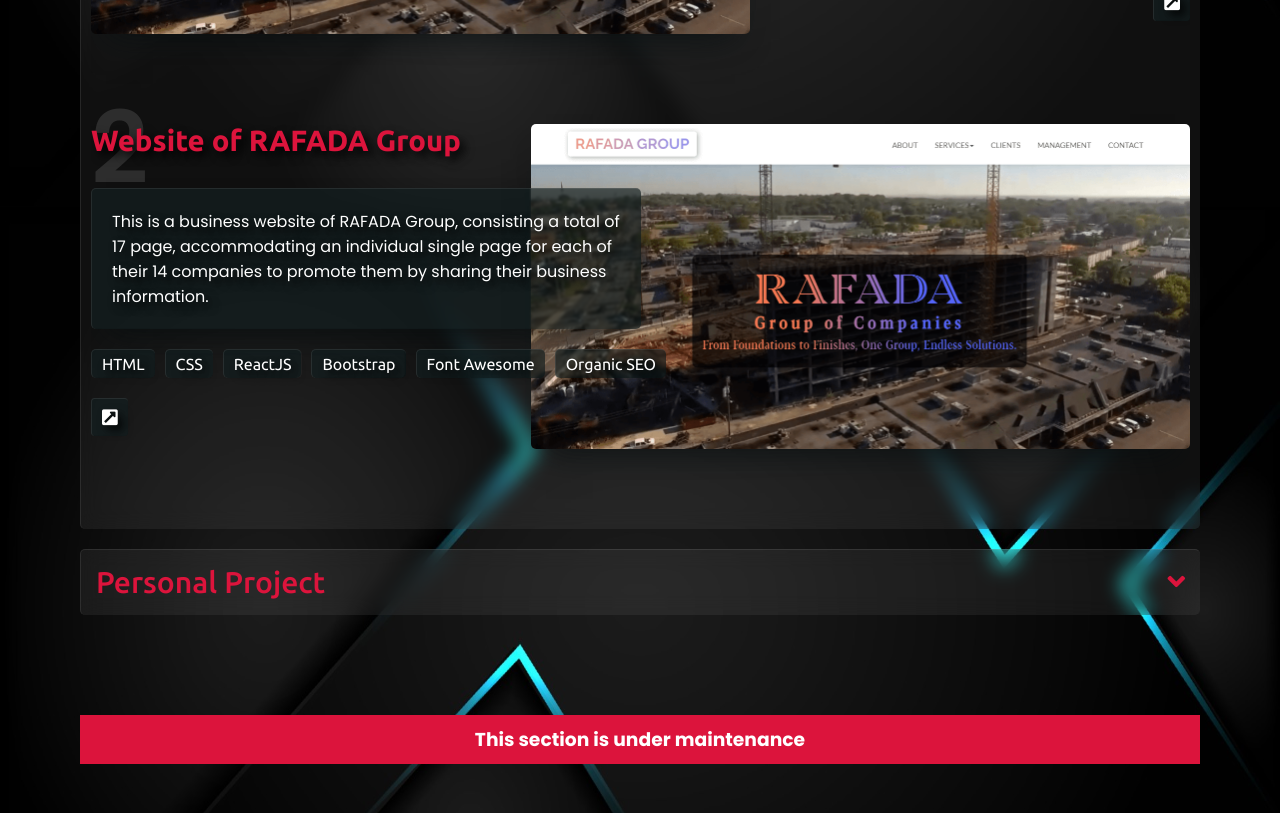
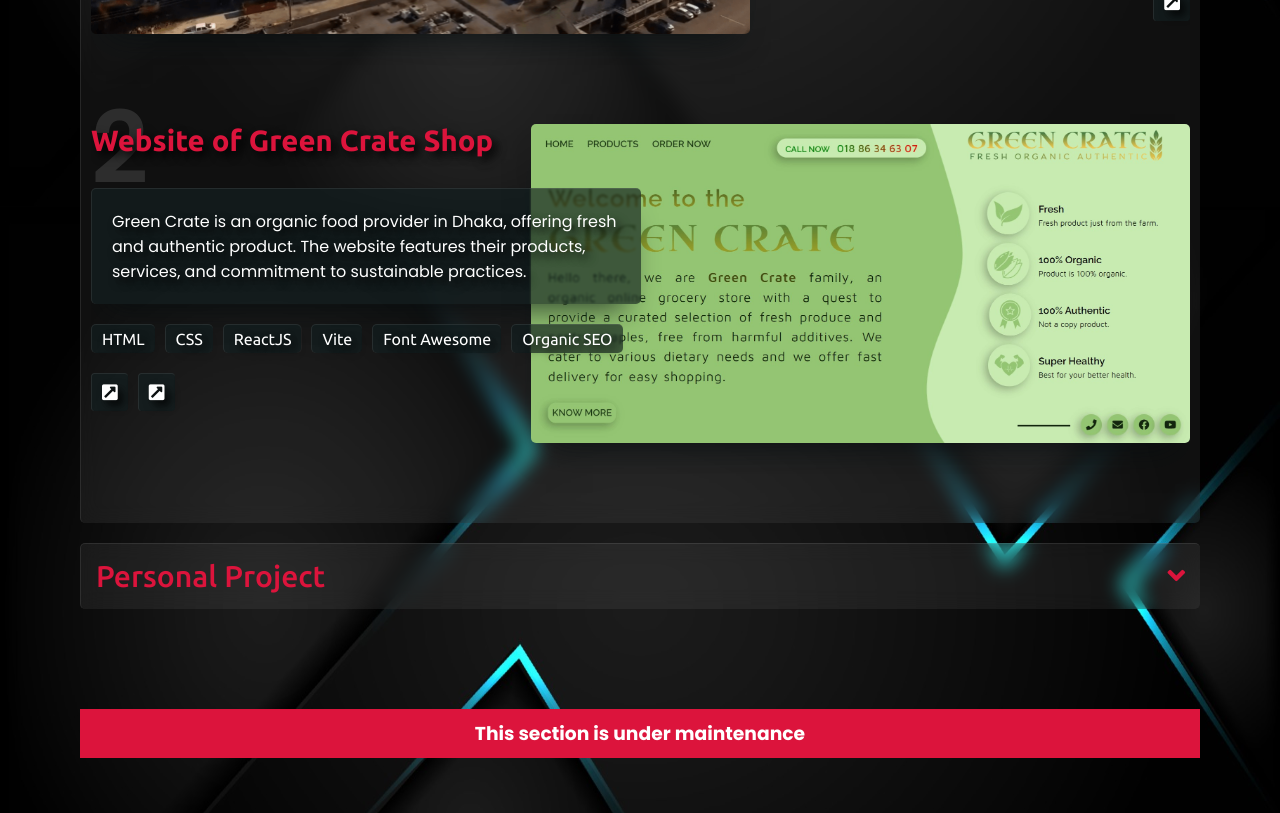
Before and after one commit to Maaazhar/maaazhar.github.io, a React (Vite) app: page / in a window 1280 px wide. Shown: the part 4160-4973 px from the top of the page. Built offline with nearby package versions, Linux system fonts and the light colour scheme.

Commit message:
updating project section-24

```diff
--- a/src/components/Project/Project.css
+++ b/src/components/Project/Project.css
@@ -81,7 +81,7 @@
 }
 
 .projectTitle::after {
-    content: attr(data);
+    content: attr(projectSequence);
     position: absolute;
     top: -150%;
     right: 0%;
@@ -122,6 +122,7 @@
     border-left: 1px solid #ffffff17;
     font: 400 16px "Poppins", sans-serif;
     text-shadow: 5px 5px 10px #000;
+
 }
 
 
--- a/src/components/Project/Project.jsx
+++ b/src/components/Project/Project.jsx
@@ -1,6 +1,7 @@
 import "./Project.css";
 import imgOfRafada from "../../assets/images/project/rafada.png";
 import portfolio from "../../assets/images/project/portfolio.jpg";
+import GreenCrate from "../../assets/images/project/GreenCrate.jpg";
 import { useState } from "react";
 
 const Project = () => {
@@ -15,14 +16,14 @@ const Project = () => {
                     "title": "Website of RAFADA Group",
                     "details": "This is a business website of RAFADA Group, consisting a total of 17 page, accommodating an individual single page for each of their 14 companies to promote them by sharing their business information.",
                     "technology": ["HTML", "CSS", "ReactJS", "Bootstrap", "Font Awesome", "Organic  SEO"],
-                    "liveLink": "https://www.rafadagroup.com/",
+                    "liveLink": ["https://www.rafadagroup.com/"],
                 },
                 {
-                    "image": imgOfRafada,
-                    "title": "Website of RAFADA Group",
-                    "details": "This is a business website of RAFADA Group, consisting a total of 17 page, accommodating an individual single page for each of their 14 companies to promote them by sharing their business information.",
-                    "technology": ["HTML", "CSS", "ReactJS", "Bootstrap", "Font Awesome", "Organic  SEO"],
-                    "liveLink": "https://www.rafadagroup.com/",
+                    "image": GreenCrate,
+                    "title": "Website of Green Crate Shop",
+                    "details": "Green Crate is an organic food provider in Dhaka, offering fresh and authentic product. The website features their products, services, and commitment to sustainable practices.",
+                    "technology": ["HTML", "CSS", "ReactJS", "Vite", "Font Awesome", "Organic  SEO"],
+                    "liveLink": ["http://greencratebd.com/", "https://greencrate.netlify.app/"],
                 }
             ]
         },
@@ -33,16 +34,16 @@ const Project = () => {
                     "image": portfolio,
                     "title": "Portfolio of Mazharul Islam",
                     "details": "This is a portfolio website of Mazharul Islam showcases his professional expertise as a web developer based in the UAE, featuring his portfolio, technical skills, and professional experience.",
-                    "technology": ["HTML", "CSS", "ReactJS", "Font Awesome", "Organic  SEO"],
-                    "liveLink": "https://maaazhar.github.io/",
+                    "technology": ["HTML", "CSS", "ReactJS", "Vite", "Font Awesome", "Organic  SEO"],
+                    "liveLink": ["https://maaazhar.github.io/"],
                     "githubLink": "https://github.com/Maaazhar/maaazhar.github.io"
                 },
                 {
                     "image": portfolio,
                     "title": "Portfolio of Mazharul Islam",
                     "details": "This is a portfolio website of Mazharul Islam showcases his professional expertise as a web developer based in the UAE, featuring his portfolio, technical skills, and professional experience.",
-                    "technology": ["HTML", "CSS", "ReactJS", "Font Awesome", "Organic  SEO"],
-                    "liveLink": "https://maaazhar.github.io/",
+                    "technology": ["HTML", "CSS", "ReactJS", "Vite", "Font Awesome", "Organic  SEO"],
+                    "liveLink": ["https://maaazhar.github.io/"],
                     "githubLink": "https://github.com/Maaazhar/maaazhar.github.io"
                 }
             ]
@@ -74,22 +75,38 @@ const Project = () => {
                                         <div className="projectCard">
                                             {d.list.map((p, i) => {
                                                 return (
-                                                    <div key={`${p.image}-${i}`} className={i / 2 === 0 ? "singleProject" : "singleProjectRevers"}>
+                                                    <div
+                                                        key={`${p.image}-${i}`}
+                                                        className={i % 2 === 0 ? "singleProject" : "singleProjectRevers"}>
                                                         <div className="projectImg "><img src={p.image} alt="" /></div>
                                                         <div className="projectDescription ">
-                                                            <div className="projectTitle" data={i+1}>
+                                                            <div className="projectTitle" projectSequence={i + 1}>
                                                                 <h3>{p.title}</h3>
                                                             </div>
                                                             <div className="projectInfo ">
                                                                 <p className="projectDetails">{p.details}</p>
                                                                 <div className="projectTechnology">
                                                                     <ul>
-                                                                        {p.technology.map((t) => (<li key={t + 1}>{t}</li>))}
+                                                                        {p.technology.map((t) => (
+                                                                            <li key={t + 100}>{t}</li>
+                                                                        ))}
                                                                     </ul>
                                                                 </div>
                                                                 <div className="projectLink ">
-                                                                    <a href={p.liveLink} target="_blank"><i className="fas fa-external-link-square-alt"></i></a>
-                                                                    {p.githubLink ? <a href={p.githubLink} target="_blank"><i className="fab fa-github"></i></a> : " "}
+                                                                    {p.liveLink.map((l) => (
+                                                                        <a
+                                                                            key={l + 100}
+                                                                            href={l}
+                                                                            target="_blank">
+                                                                            <i className="fas fa-external-link-square-alt"></i>
+                                                                        </a>
+                                                                    ))}
+                                                                    {p.githubLink ?
+                                                                        <a
+                                                                            href={p.githubLink}
+                                                                            target="_blank"><i className="fab fa-github"></i>
+                                                                        </a>
+                                                                        : " "}
                                                                 </div>
                                                             </div>
                                                         </div>
```
Also changed, not shown: src/assets/images/project/GreenCrate.jpg (added).
